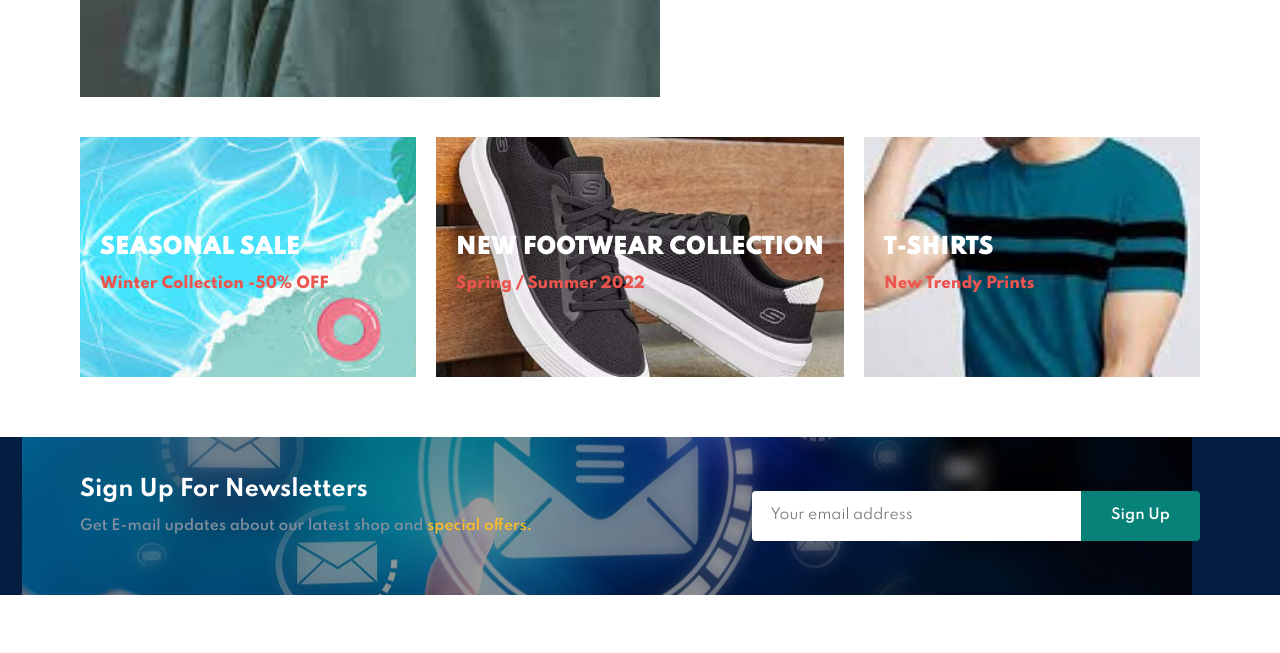
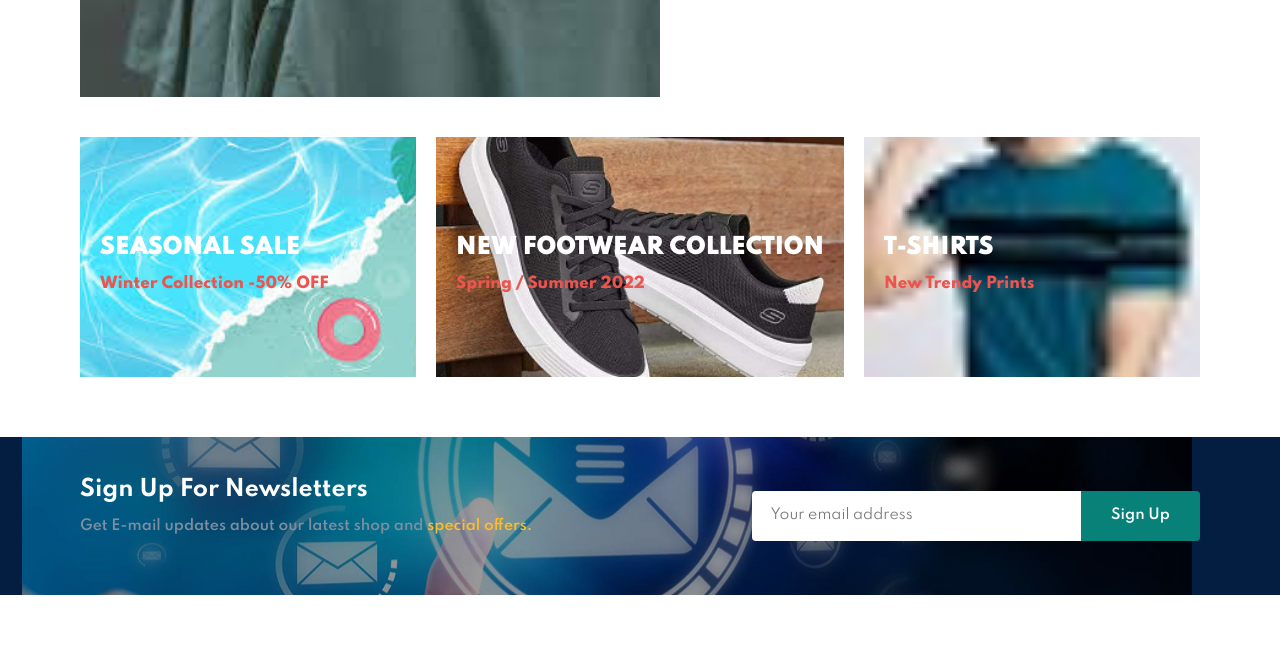
Before and after one commit to shubhamchawla123/Trends-Ecommerce-Project.github.io, a plain HTML site: page index.html in a window 1280 px wide. Shown: the part 4360-5013 px from the top of the page. Drawn offline with Linux system fonts and the light colour scheme.

Commit message:
Update style.css

```diff
--- a/style.css
+++ b/style.css
@@ -399,7 +399,7 @@ body{
 }
 
 #banner3 .banner-box3{
-    background-image: url('image/T-Shirtbanner.jpg');
+    background-image: url('image/T-Shirtbanner1.jpg');
 }
 
 #banner3 h2{
```
